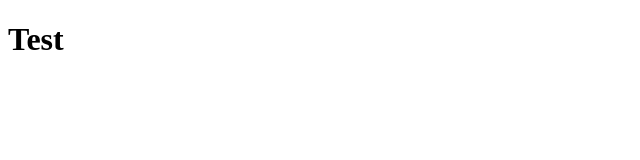
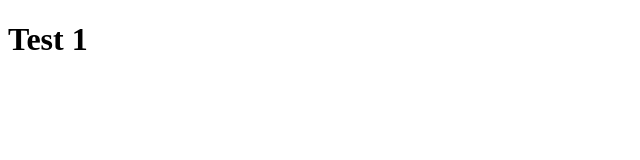
Before and after one commit to piterct/clone-tabnews, a Next.js app: page / in a window 1280 px wide. Shown: the top 160 px of the page, without its empty margins (0-640 px from the left). Built offline with nearby package versions, Linux system fonts and the light colour scheme.

Commit message:
changed the index page

```diff
--- a/pages/index.js
+++ b/pages/index.js
@@ -1,5 +1,5 @@
 function Home() {
-    return <h1>Test</h1>
+    return <h1>Test 1</h1>
 }
 
 export default Home;
```
